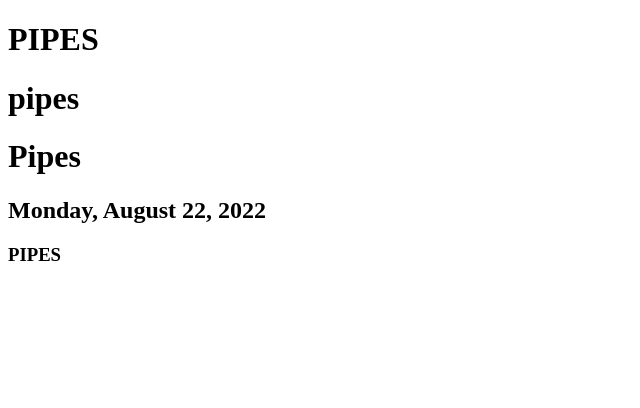
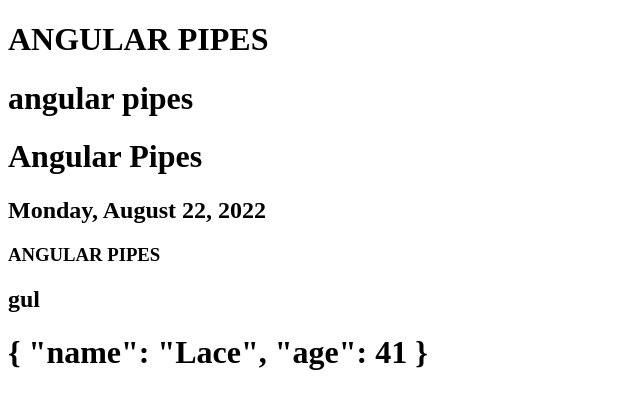
Before and after one commit to Adrion10/Angular_lesons, an Angular app in the folder angular-lessons/Pipes/: page / in a window 1280 px wide. Shown: the top 408 px of the page, without its empty margins (0-640 px from the left). Built offline with nearby package versions, Linux system fonts and the light colour scheme.

Commit message:
advance Pipes

```diff
--- a/angular-lessons/Pipes/src/app/app.component.html
+++ b/angular-lessons/Pipes/src/app/app.component.html
@@ -3,3 +3,5 @@
 <h1>{{ title }}</h1>
 <h2>{{ today | date: "fullDate" }}</h2>
 <h3>{{ capString(title) }}</h3>
+<h2>{{ title | slice: 3:6 }}</h2>
+<h1>{{ user | json }}</h1>
--- a/angular-lessons/Pipes/src/app/app.component.ts
+++ b/angular-lessons/Pipes/src/app/app.component.ts
@@ -6,9 +6,14 @@ import { Component } from '@angular/core';
   styleUrls: ['./app.component.css'],
 })
 export class AppComponent {
-  title = 'Pipes';
+  title = ' Angular Pipes';
   today = Date();
   capString(item: string) {
     return item.toUpperCase();
   }
+
+  user = {
+    name: 'Lace',
+    age: 41,
+  };
 }
```
